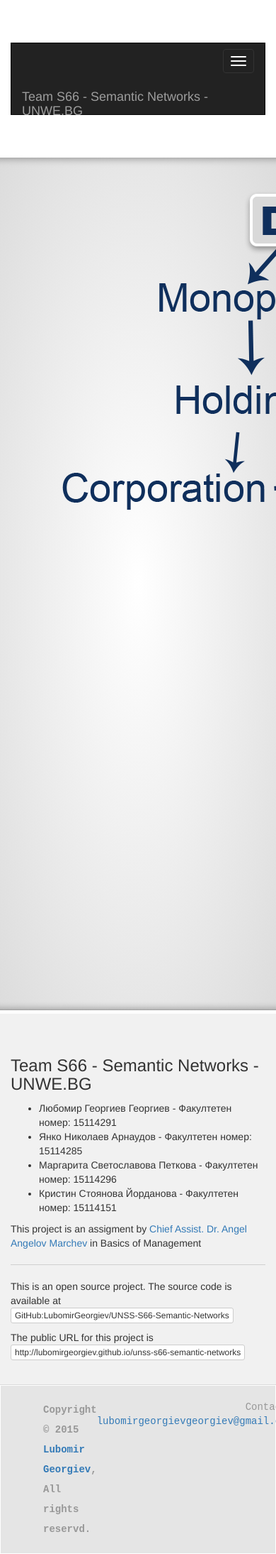
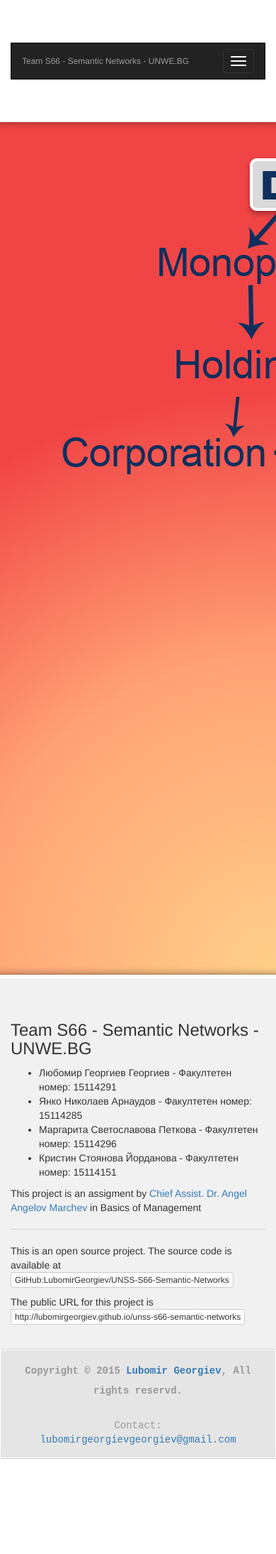
Before and after one commit to LubomirGeorgiev/UNSS-S66-Semantic-Networks, a Jekyll site: the page built from source/index.html, in a window 390 px wide. Shown: the whole page at 71% size. Built offline with Jekyll 4.4.1, drawn with Linux system fonts in a browser that asks for light colours; nearby versions of some CDN libraries; library files that are not in the unit come from our copies; after the commit the page ends 2054 px from its top, so only the background shows below that.

Commit message:
Add a bright gradient to the homepage and fix minor bugs

```diff
--- a/_config.yml
+++ b/_config.yml
@@ -17,5 +17,6 @@ destination: _dist
 source: source
 markdown: kramdown
 highlighter: rouge
+host: 0.0.0.0
 sass:
     style: compressed
--- /dev/null
+++ b/source/_sass/base/media_queries.scss
@@ -0,0 +1,40 @@
+@media (max-width: 1000px) {
+
+  footer.site-footer {
+
+    .copyright {
+      flex-direction: column;
+      padding: 15px 20px;
+
+      .left, .right {
+        text-align: center;
+      }
+
+      .right {
+        margin-top: 25px;
+      }
+    }
+  }
+
+}
+
+@media (max-width: 400px) {
+
+  footer.site-footer {
+
+    .btn {
+      white-space: normal;
+    }
+  }
+
+}
+
+@media (max-width: 500px) {
+
+  .navbar {
+
+    .navbar-brand {
+      font-size: 12px;
+    }
+  }
+}
--- a/source/_sass/base/variables.scss
+++ b/source/_sass/base/variables.scss
@@ -1,2 +1,5 @@
 $imp: !important;
+
+// Backgrounds and Gradients
 $page_bg: url(../images/rounded-shadow.png) center 0 no-repeat, url(../images/rounded-shadow-reversed.png) center bottom no-repeat, radial-gradient(ellipse at center, #ffffff 0%,#dcdcdc 100%);
+$bright_red_gradient: url(../images/rounded-shadow.png) center 0 no-repeat,url(../images/rounded-shadow-reversed.png) center bottom no-repeat, radial-gradient(circle farthest-corner at right bottom,#ffd08a 0,#ffa376 35%,#F14545 65%);
--- a/source/_sass/pages/homepage.scss
+++ b/source/_sass/pages/homepage.scss
@@ -4,6 +4,6 @@ body.homepage {
   }
 
   .page-content {
-    background: $page_bg;
+    background: $bright_red_gradient;
   }
 }
--- a/source/css/main.scss
+++ b/source/css/main.scss
@@ -29,6 +29,7 @@
 @import
         "base/variables.scss",
         "base/base.scss",
+        "base/media_queries.scss",
         "components/footer.scss",
         "pages/homepage.scss",
         "pages/words.scss",
--- a/source/info.txt
+++ b/source/info.txt
@@ -17,6 +17,6 @@ Location: Sofia, Bulgaria.
 
 
 /* SITE */
-Last update: {{ site.time | date_to_rfc822 }}
+Dynamically generated: {{ site.time | date_to_rfc822 }}
 Standards: HTML5, CSS3,..
 Components: Jekyll, Bootstrap, jQuery, etc.
--- a/source/words/state.html
+++ b/source/words/state.html
@@ -1,6 +1,6 @@
 ---
 layout: words
-title: state
+title: State
 word: State
 body_class: word state
 permalink: /words/state.html
```
